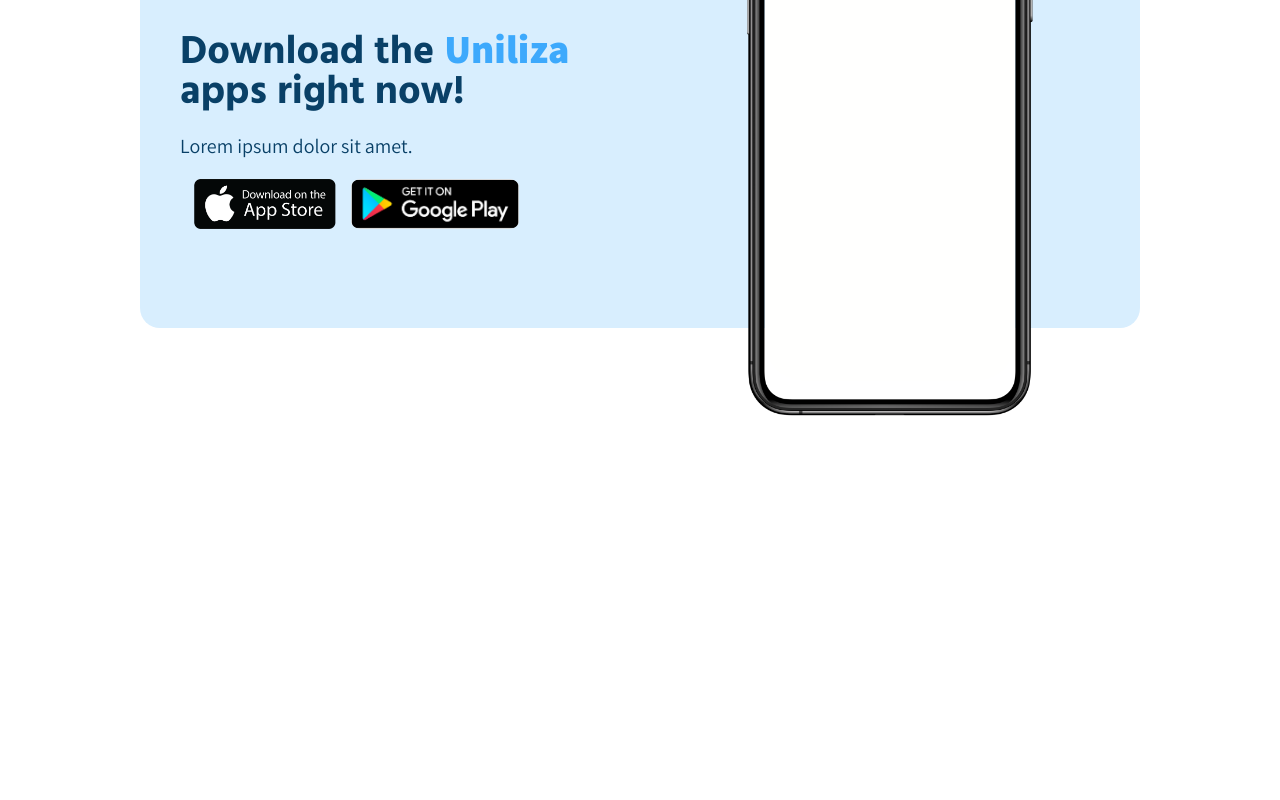
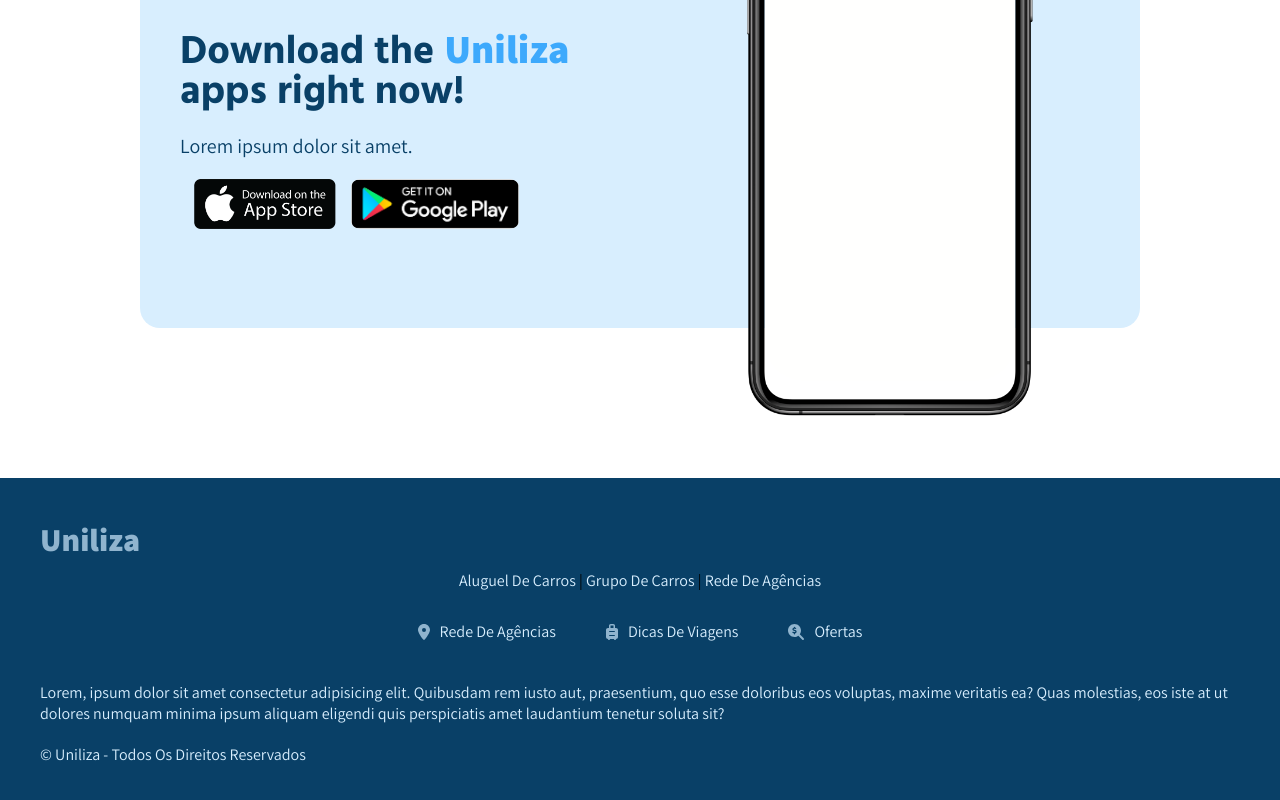
Before and after one commit to kadu91878/Uniliza-front-scss, a Vue app: page / in a window 1280 px wide. Shown: the part 1882-2682 px from the top of the page. Before the commit the page ends 2365 px from the top, so only its background shows below. Built offline with nearby package versions, Linux system fonts and the light colour scheme.

Commit message:
feat: Add footer

```diff
--- a/src/assets/Style/style.scss
+++ b/src/assets/Style/style.scss
@@ -857,6 +857,7 @@
                                 font-size: 15px;
                                 line-height: 15px;
                                 color: $clr-primary;
+
                             }
                         }
                     }
@@ -902,6 +903,7 @@
                                     font-size: 15px;
                                     line-height: 15px;
                                     color: $clr-primary;
+
                                 }
                             }
                         }
@@ -1257,3 +1259,128 @@
         }
     }
 }
+
+// ========== Test-fonts
+
+.teste-menos{
+    span{
+    &::after{
+        font-family: "Font Awesome 5 Free";
+        font: var(--fa-font-solid);
+        content: "\f068";
+        font-weight: 900;
+    }
+}
+}
+
+
+// ========== Footer
+
+
+.footer-container{
+
+    background: $clr-dark-variant;
+    width: 100%;
+    height: 50%;
+    position: absolute;
+    padding: 40px;
+    display: flex;
+    flex-direction: column;
+    gap: 10px;
+
+
+
+    .head-title{
+
+
+
+        span{
+            font-weight: 900;
+            font-size: 32px;
+            color: $clr-primary-variant;
+            text-transform: capitalize;
+        }
+    }
+
+    .link-container{
+
+        .link-box{
+
+            .top-box{
+            text-transform: capitalize;
+            display: flex;
+            flex-direction: row;
+            justify-content: center;
+
+            span{
+                gap: 10px;
+                transition: all 300ms ease $clr-primary;
+                cursor: pointer;
+                color: $clr-backgroud-variant;
+
+                &:hover{
+                    color: $clr-primary;
+                }
+            }
+            }
+
+            .mid-box{
+                display: flex;
+                flex-direction: row;
+                gap: 10px;
+                margin-top: 10px;
+                justify-content: center;
+
+                .item{
+                    display: flex;
+                    padding: 20px;
+                    align-items: center;
+                    color: $clr-backgroud-variant;
+                    gap: 10px;
+                    cursor: pointer;
+                    transition: all 300ms ease;
+
+                    svg{
+                        color: $clr-primary-variant;
+                        transition: all 300ms ease;
+                    }
+
+                    &:hover{
+                        color: $clr-primary;
+
+                        svg{
+                            color: $clr-primary;
+
+                        }
+                    }
+
+
+
+
+                .head-title{
+                    text-transform: capitalize;
+                }
+
+            }
+
+
+
+            }
+
+            .bottom-box{
+                .head-title{
+                    font-weight: 400;
+                    margin-bottom: 20px;
+                    margin-top: 20px;
+                    color: $clr-backgroud-variant;
+                }
+
+                .sub-title{
+                    font-weight: 400;
+                    text-transform: capitalize;
+                    color: $clr-backgroud-variant;
+                }
+            }
+        }
+    }
+}
--- /dev/null
+++ b/src/components/BottomFootter.vue
@@ -0,0 +1,45 @@
+<template>
+<div class="footer-container">
+    <div class="head-title">
+        <span>Uniliza</span>
+    </div>
+    <div class="link-container">
+        <div class="link-box">
+            <div class="top-box">
+                <p><span>aluguel de carros</span> | <span>grupo de carros</span> | <span>rede de agências</span></p>
+            </div>
+            <div class="mid-box">
+                <div class="item">
+                    <i class="fa-solid fa-location-dot"></i>
+                    <div class="head-title">
+                        rede de agências
+                    </div>
+                </div>
+                <div class="item">
+                        <i class="fa-solid fa-suitcase-rolling"></i>
+                        <div class="head-title">
+                            dicas de viagens
+                        </div>
+                    </div>
+
+                        <div class="item">
+                            <i class="fa-solid fa-magnifying-glass-dollar"></i>
+                            <div class="head-title">
+                                ofertas
+                            </div>
+                        </div>
+
+
+            </div>
+            <div class="bottom-box">
+                <div class="head-title">
+                    <p>Lorem, ipsum dolor sit amet consectetur adipisicing elit. Quibusdam rem iusto aut, praesentium, quo esse doloribus eos voluptas, maxime veritatis ea? Quas molestias, eos iste at ut dolores numquam minima ipsum aliquam eligendi quis perspiciatis amet laudantium tenetur soluta sit?</p>
+                </div>
+                <div class="sub-title">© Uniliza - todos os direitos reservados</div>
+            </div>
+        </div>
+
+    </div>
+</div>
+
+</template>
--- /dev/null
+++ b/src/components/TestVue.vue
@@ -0,0 +1,17 @@
+<template>
+    <!-- <div class="teste-menos">
+    <h1>
+
+        Isso é um <span></span>
+    </h1>
+</div> -->
+
+<BottomFootter />
+</template>
+
+
+<script setup lang="ts">
+
+import BottomFootter from './BottomFootter.vue';
+
+</script>
--- a/src/router/index.ts
+++ b/src/router/index.ts
@@ -1,6 +1,7 @@
 import { createRouter, createWebHistory } from 'vue-router'
 import HomeView from '../views/HomeView.vue'
 import CarSelectionView from '../views/CarSelectionView.vue'
+import TesteViewVue from '@/views/TesteView.vue'
 
 const router = createRouter({
   history: createWebHistory(import.meta.env.BASE_URL),
@@ -14,6 +15,11 @@
       path:'/car-section',
       name:'car-section',
       component: CarSelectionView
+    },
+    {
+      path: '/teste',
+      name: 'teste',
+      component: TesteViewVue
     }
 
   ]
--- a/src/views/HomeView.vue
+++ b/src/views/HomeView.vue
@@ -3,6 +3,7 @@
 import HomePage from '@/components/HomePage.vue';
 import HowItWorks from '@/components/HowItWorks.vue';
 import AppSection from '@/components/AppSection.vue';
+import BottomFootter from '@/components/BottomFootter.vue';
 
 
 </script>
@@ -12,4 +13,5 @@
 <HomePage />
 <HowItWorks />
 <AppSection />
+<BottomFootter />
 </template>
--- /dev/null
+++ b/src/views/TesteView.vue
@@ -0,0 +1,7 @@
+<script setup lang="ts">
+import TestVue from '@/components/TestVue.vue';
+</script>
+
+<template>
+    <TestVue />
+</template>
```
